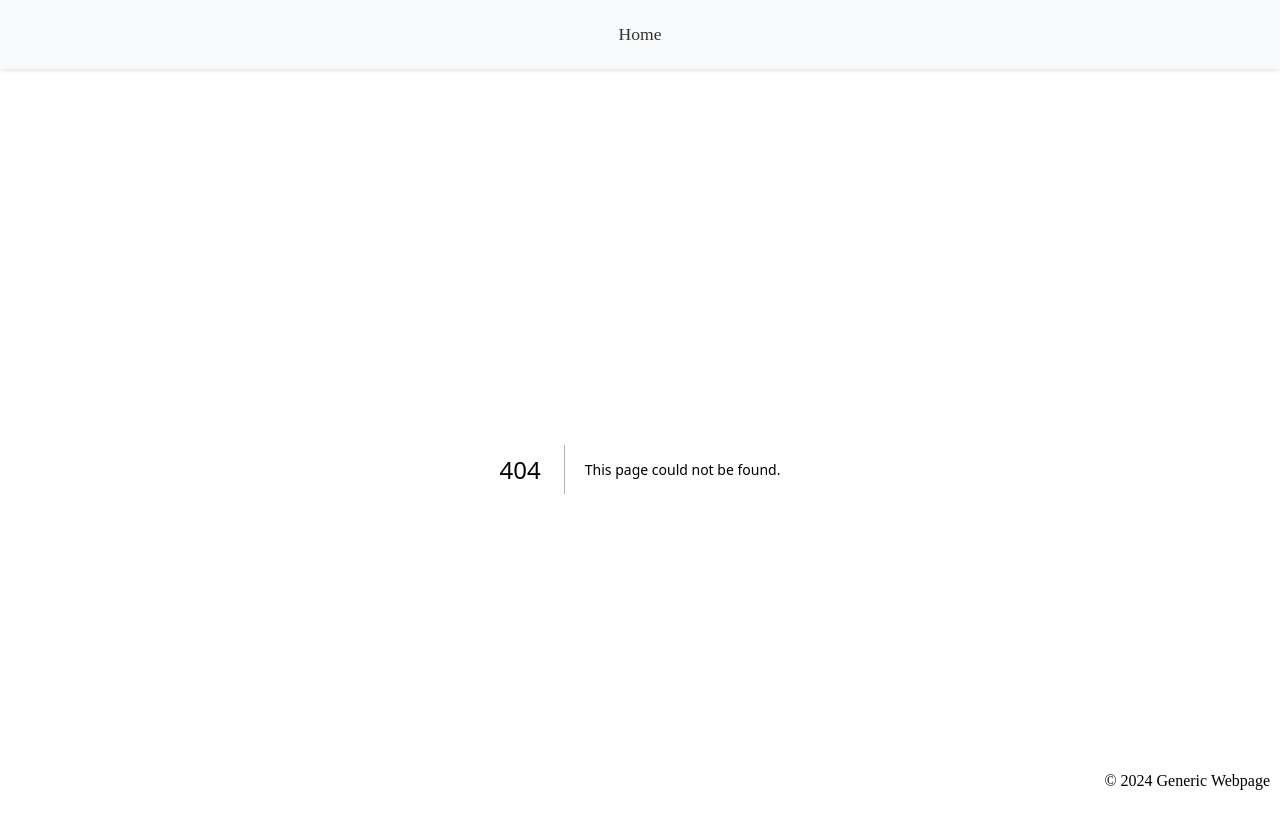
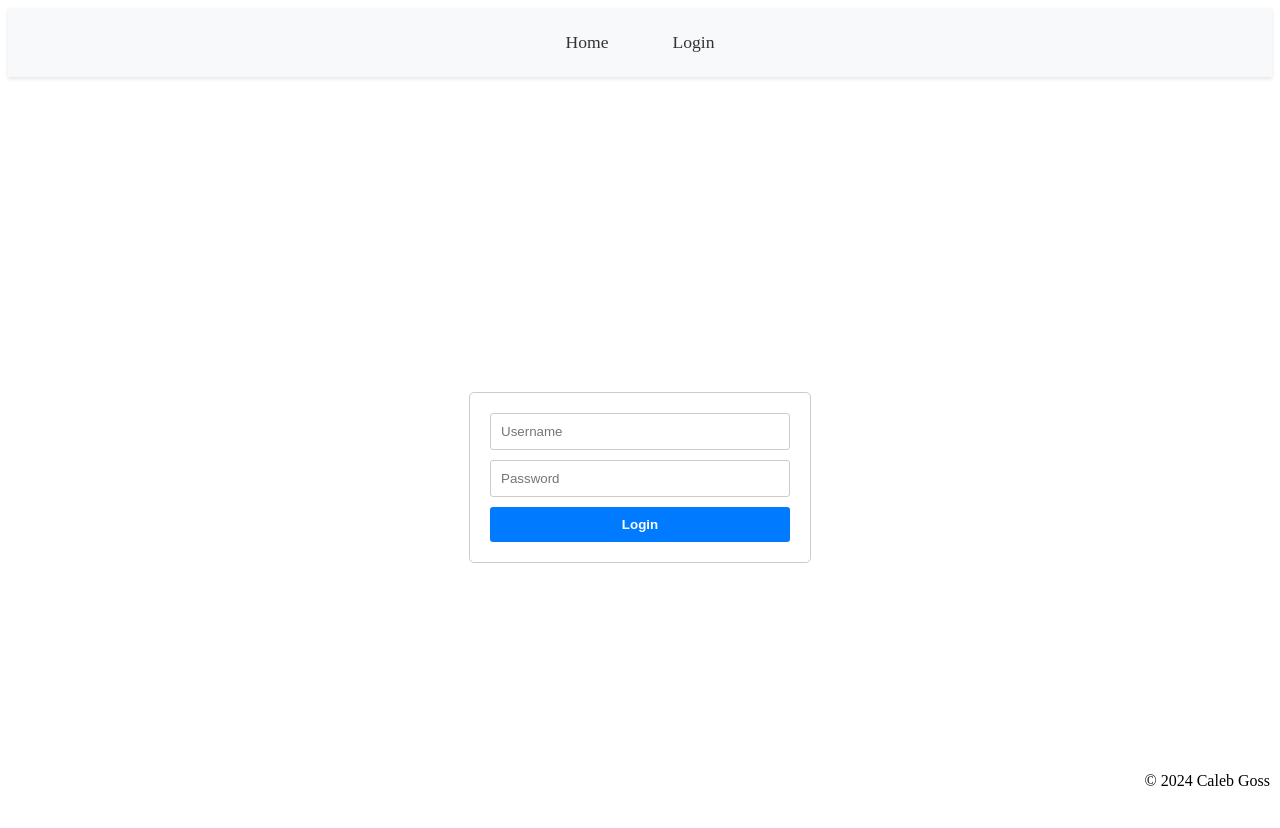
Before and after one commit to EmperorLemon/react-frontend-webserver-showcase, a Next.js app in the folder nextjs_react_frontend/: page /login in a window 1280 px wide. Before the commit this address had no page. Shown: the top 828 px of the page. Built offline with nearby package versions, Linux system fonts and the light colour scheme.

Commit message:
login form again

```diff
--- a/nextjs_react_frontend/src/components/NavigationHeader.tsx
+++ b/nextjs_react_frontend/src/components/NavigationHeader.tsx
@@ -1,8 +1,9 @@
 import Link from "next/link";
+
 import styles from "@/styles/NavigationHeader.module.css";
 import { NavigationMenu, NavigationMenuItem, NavigationMenuLink } from "@/components/ui/navigation-menu";
 
-const NavigationHeader: React.FC = () => {
+function NavigationHeader() {
     return (
         <NavigationMenu className={styles.nav}>
             <NavigationMenuItem className={styles.navItem}>
@@ -12,6 +13,13 @@ const NavigationHeader: React.FC = () => {
                     </NavigationMenuLink>
                 </Link>
             </NavigationMenuItem>
+            <NavigationMenuItem className={styles.navItem}>
+                <Link href="/login" passHref legacyBehavior>
+                    <NavigationMenuLink className={styles.navLink}>
+                        Login
+                    </NavigationMenuLink>
+                </Link>
+            </NavigationMenuItem>
         </NavigationMenu>
     );
 };
--- a/nextjs_react_frontend/src/components/layout.tsx
+++ b/nextjs_react_frontend/src/components/layout.tsx
@@ -1,13 +1,14 @@
 import NavigationHeader from  "@/components/NavigationHeader";
+import styles from "@/styles/Layout.module.css";
+
 import Head from "next/head";
-import styles from "@/styles/Layout.module.css";
 
 interface LayoutProps {
     children: React.ReactNode;
     title?: string;
 };
 
-const Layout: React.FC<LayoutProps> = ({ children, title }) => {
+function Layout({ children, title }: LayoutProps) {
     return (
         <div>
             <Head>
@@ -17,7 +18,7 @@ const Layout: React.FC<LayoutProps> = ({ children, title }) => {
             </Head>
             <header className={styles.header}><NavigationHeader/></header>
             <main>{children}</main>
-            <footer className={styles.footer}>© 2024 Generic Webpage</footer>
+            <footer className={styles.footer}>© 2024 Caleb Goss</footer>
         </div>
     );
 };
--- a/nextjs_react_frontend/src/pages/index.tsx
+++ b/nextjs_react_frontend/src/pages/index.tsx
@@ -1,6 +1,6 @@
-import { useState, useEffect } from "react";
+import { NextPage } from "next";
 
-const Home: React.FC = () => {
+const Home: NextPage = () => {
     return (
         <div>
             <h1>Welcome Home</h1>
--- /dev/null
+++ b/nextjs_react_frontend/src/pages/login.tsx
@@ -0,0 +1,56 @@
+import { NextPage } from "next";
+import { useState } from "react";
+import axios from "axios";
+
+import { Input } from "@/components/ui/input";
+import { Button } from "@/components/ui/button";
+
+import styles from "@/styles/LoginForm.module.css";
+
+type LoginFormProps = { onLoginSuccess: (token: string) => void }
+
+const LoginForm: NextPage<LoginFormProps> = ({ onLoginSuccess }) => {
+    const [username, setUsername] = useState("");
+    const [password, setPassword] = useState("");
+    const [error, setError] = useState("");
+    const [isLoading, setIsLoading] = useState(false);
+
+    const handleSubmit = async (e: React.FormEvent) => {
+        e.preventDefault();
+        setIsLoading(true);
+        setError("");
+
+        try {
+            const response = await axios.post("http://localhost:8000/api/auth/login/", { username, password });
+            const { accessToken, refreshToken } = response.data;
+
+            localStorage.setItem("accessToken", accessToken);
+            localStorage.setItem("refreshToken", refreshToken);
+        } catch (error: any) {
+            console.error("Login error: ", error.response?.data || error.message);
+            setError(error.response?.data?.detail || "Login failed. Please check your credentials.");
+        } finally {
+            setIsLoading(false);
+        }
+    };
+
+    return (
+        <div className={styles.container}>
+            <form onSubmit={handleSubmit} className={styles.form}>
+                {error && <p className={styles.error}>{error}</p>}
+
+                <Input type="text" value={username} onChange={(e) => setUsername(e.target.value)}
+                    placeholder="Username" required className={styles.input} disabled={isLoading}/>
+
+                <Input type="password" value={password} onChange={(e) => setPassword(e.target.value)}
+                    placeholder="Password" required className={styles.input} disabled={isLoading}/>
+
+                <Button type="submit" className={styles.button} disabled={isLoading}>
+                    {isLoading ? "Logging in..." : "Login"}
+                </Button>
+            </form>
+        </div>
+    );
+};
+
+export default LoginForm
--- /dev/null
+++ b/nextjs_react_frontend/src/styles/LoginForm.module.css
@@ -0,0 +1,43 @@
+.container {
+    display: flex;
+    justify-content: center;
+    align-items: center;
+    height: 100vh;
+  }
+
+  .form {
+    display: flex;
+    flex-direction: column;
+    width: 300px;
+    padding: 20px;
+    border: 1px solid #ccc;
+    border-radius: 5px;
+  }
+
+  .input {
+    margin-bottom: 10px;
+    padding: 10px;
+    border: 1px solid #ccc;
+    border-radius: 3px;
+  }
+
+  .button {
+    padding: 10px;
+    background-color: #007bff;
+    color: white;
+    border: none;
+    border-radius: 3px;
+    cursor: pointer;
+    font-weight: bold;
+  }
+
+  .button:hover {
+    background-color: #0056b3;
+  }
+
+  .error {
+    display: flex;
+    justify-content: center;
+    align-items: center;
+    color: red;
+  }
```
